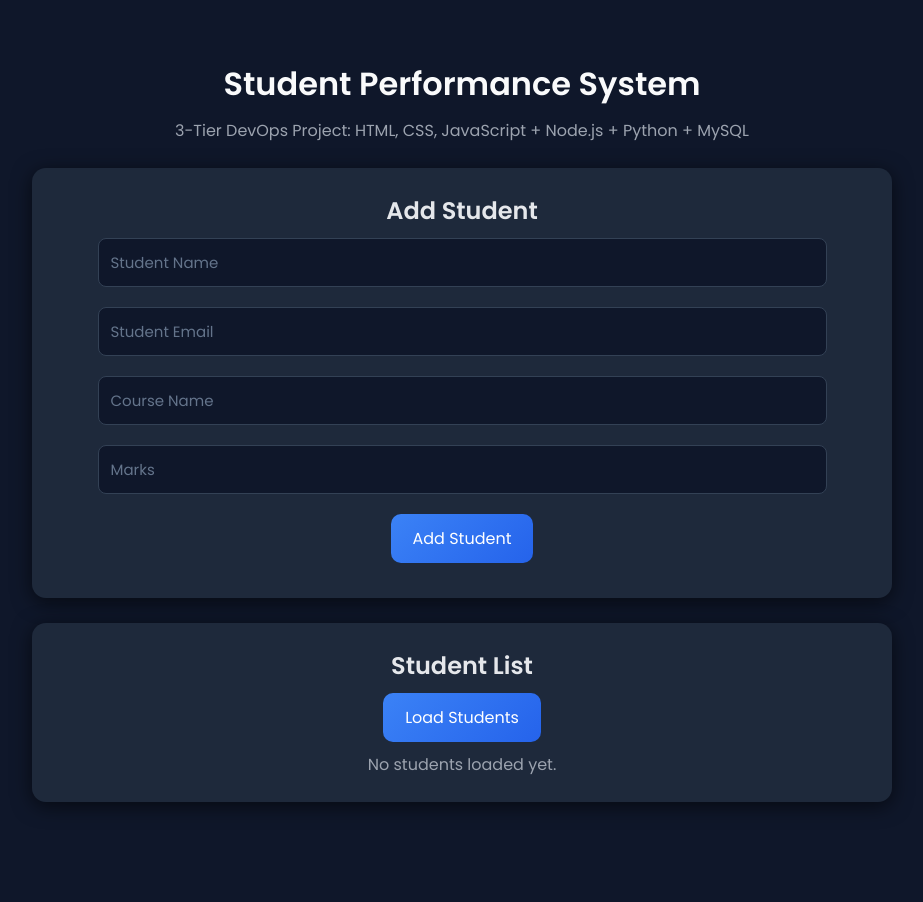
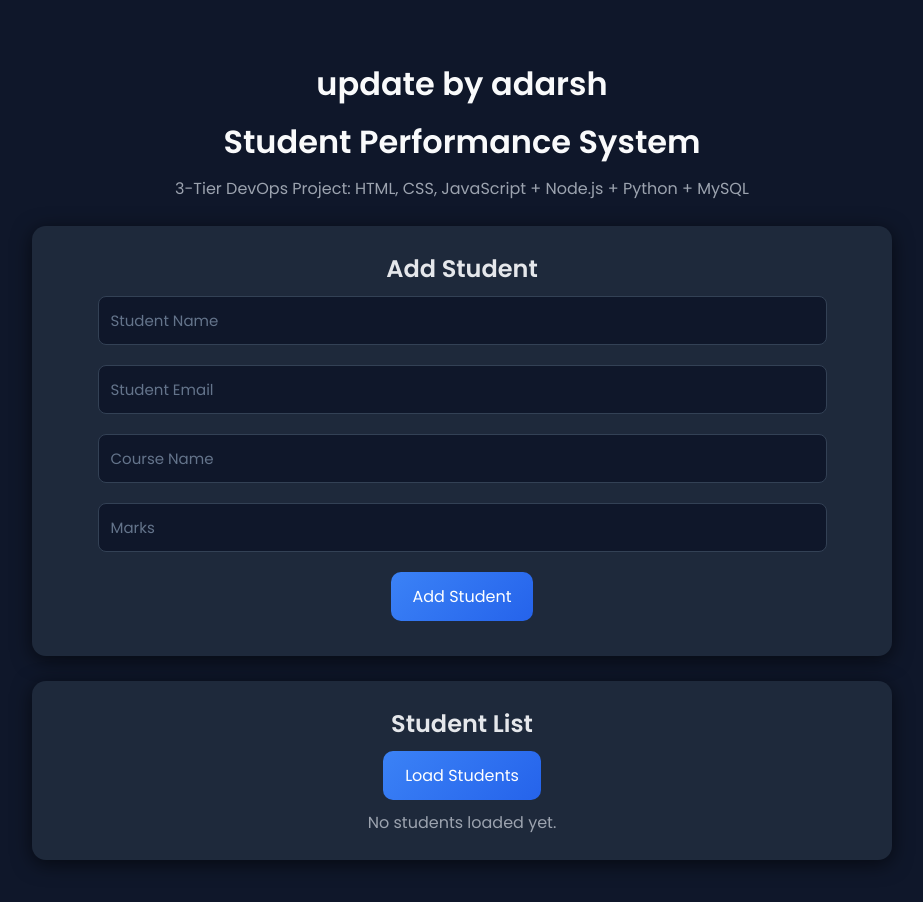
Before and after one commit to kaifmohamad5543/3-tier-devops-project, a plain HTML site: page frontend/index.html in a window 1280 px wide. Shown: the whole page, without its empty margins (178-1101 px from the left). Before the commit the page ends 862 px from the top, so only its background shows below. Drawn offline with Linux system fonts and the light colour scheme.

Commit message:
Frontend update by Adarsh

```diff
--- a/frontend/index.html
+++ b/frontend/index.html
@@ -9,6 +9,7 @@
 </head>
 <body>
   <div class="container">
+    <h1> update by adarsh</h1>
     <h1>Student Performance System</h1>
     <p>3-Tier DevOps Project: HTML, CSS, JavaScript + Node.js + Python + MySQL</p>
 
```
